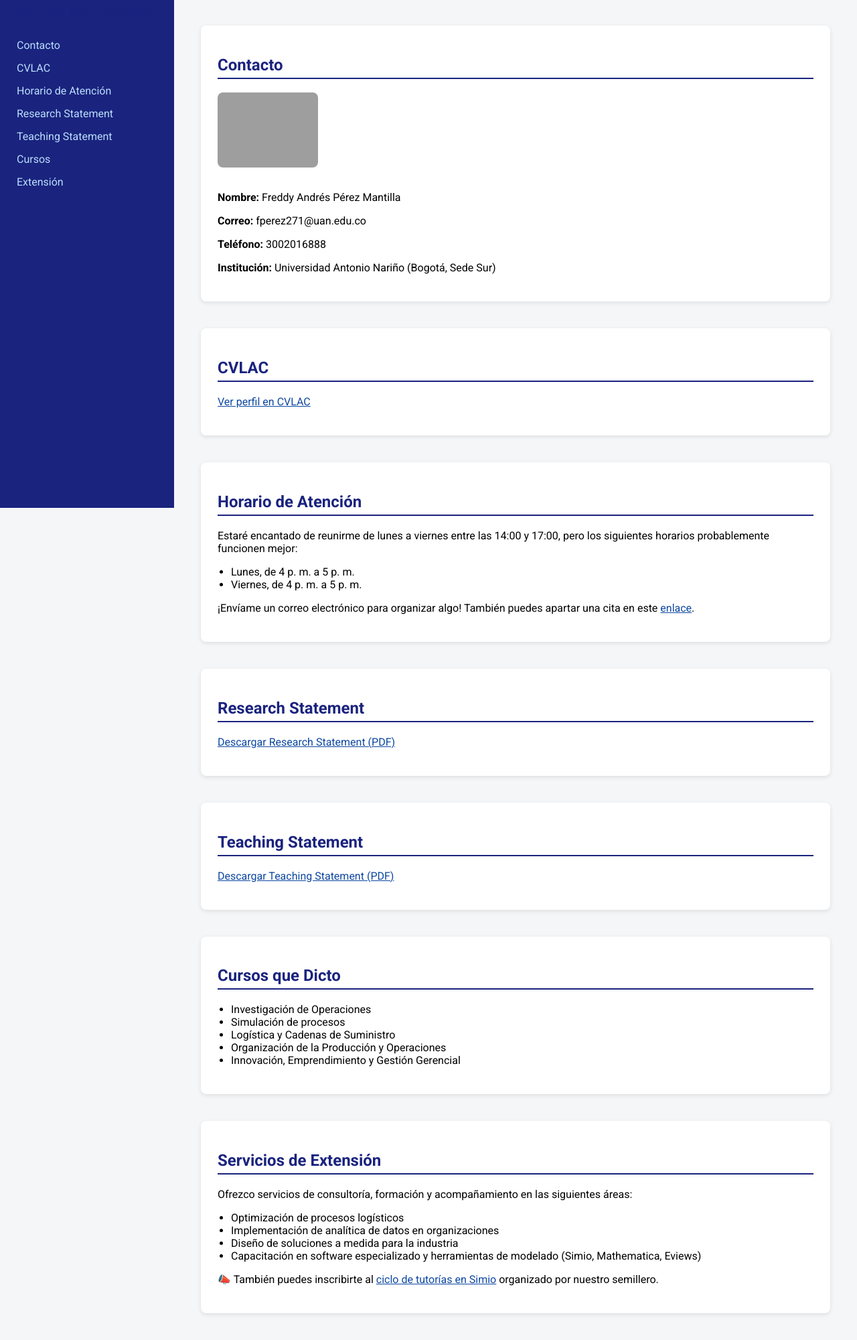
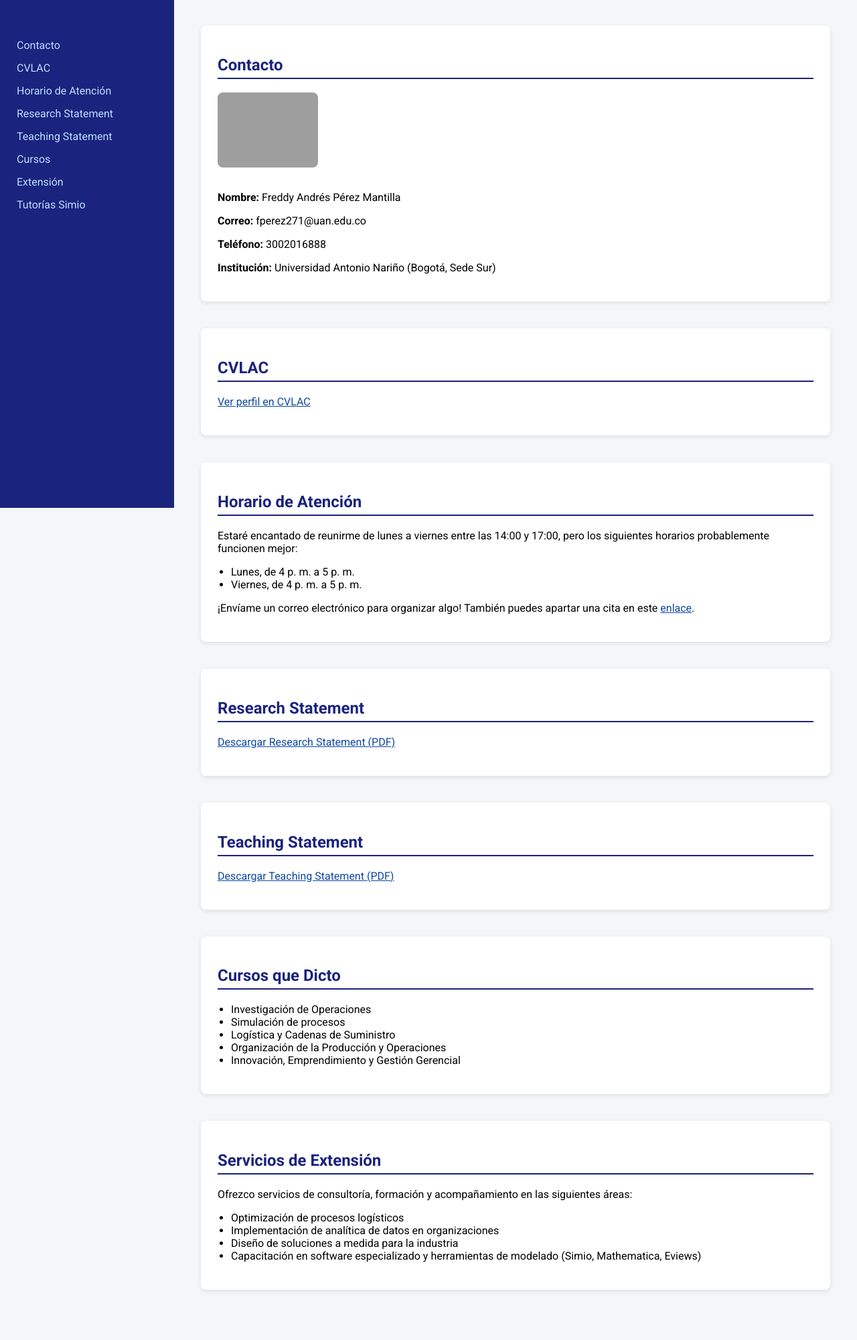
Before and after one commit to freddyandres87/PaginaDocente, a plain HTML site: page index.html in a window 1280 px wide. Shown: the part 42-2042 px from the top of the page at 67% size. After the commit the page ends 2007 px from the top, so only its background shows below. Drawn offline with Linux system fonts and the light colour scheme; grey boxes are pictures that could not be loaded.

Commit message:
Add files via upload

```diff
--- a/index.html
+++ b/index.html
@@ -105,6 +105,7 @@
       <a href="#teaching">Teaching Statement</a>
       <a href="#cursos">Cursos</a>
       <a href="#extension">Extensión</a>
+      <a href="#tutorias-simio">Tutorías Simio</a>
     </nav>
   </div>
   <div id="content">
@@ -162,8 +163,7 @@
         <li>Diseño de soluciones a medida para la industria</li>
         <li>Capacitación en software especializado y herramientas de modelado (Simio, Mathematica, Eviews)</li>
       </ul>
-    <p>📣 También puedes inscribirte al <a href="#tutorias-simio">ciclo de tutorías en Simio</a> organizado por nuestro semillero.</p>
-</section>
+    </section>
   </div>
 
   <script>
```
